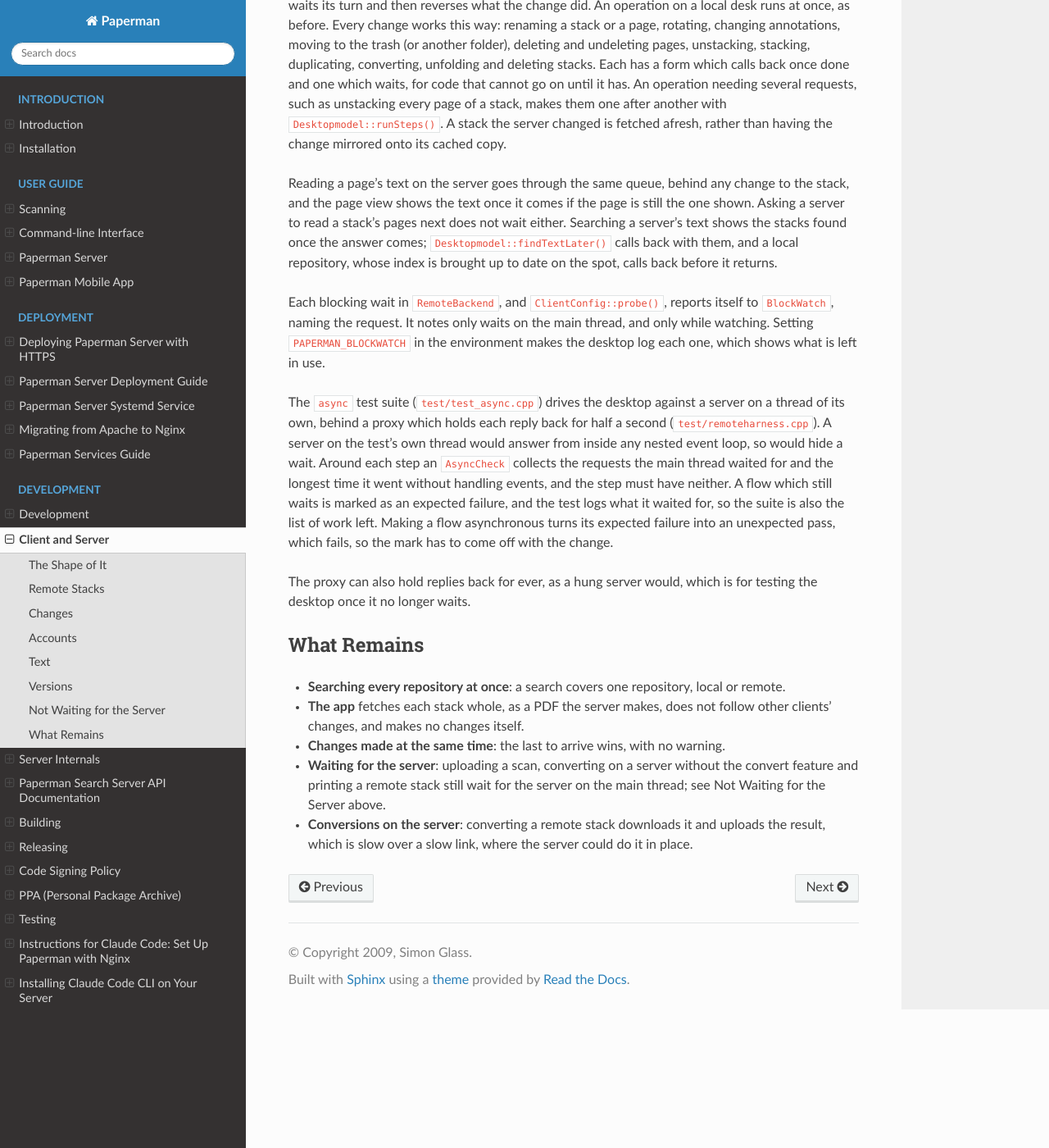
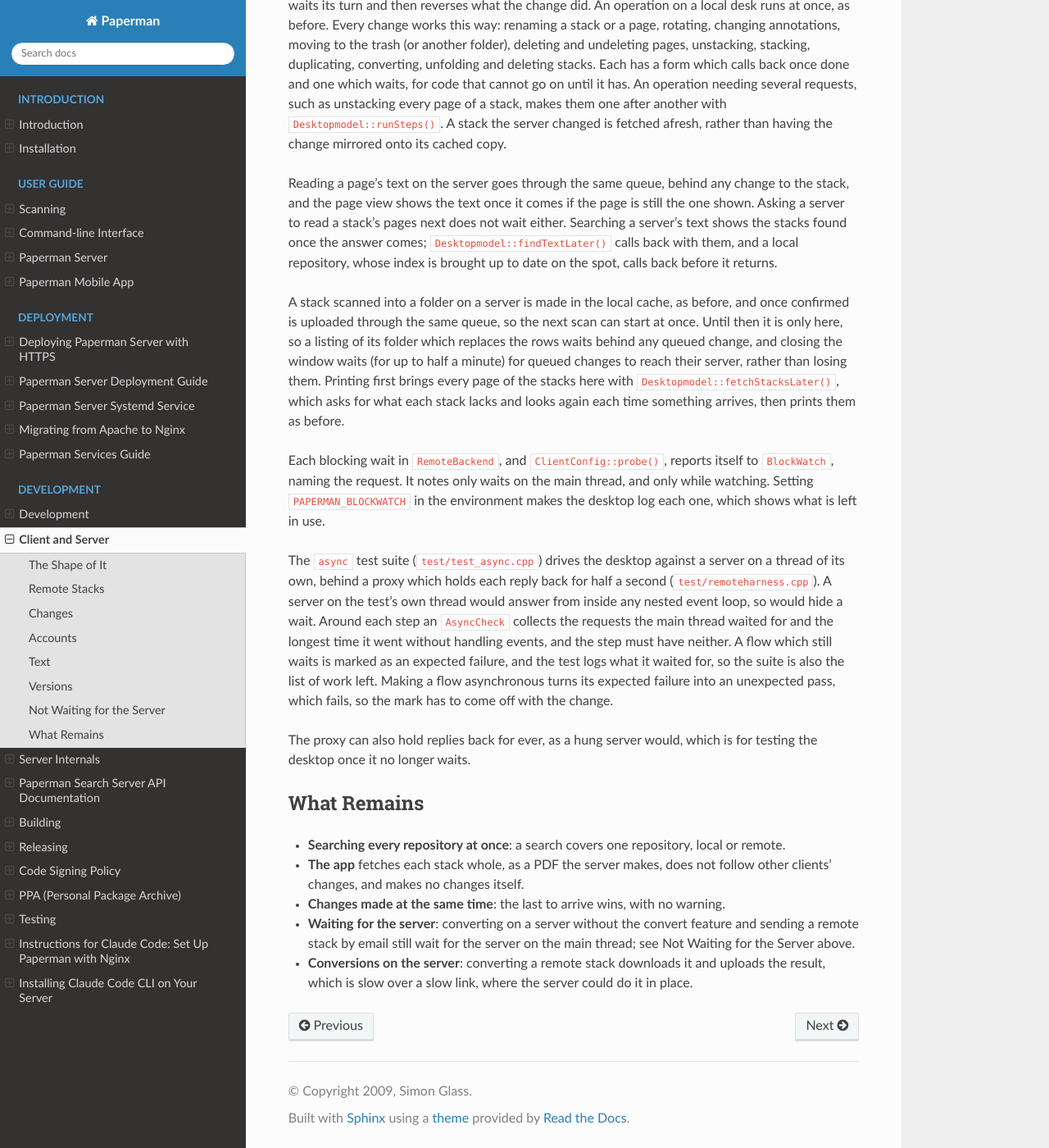
Before and after one commit to sjg20/paperman, a Sphinx documentation site: the page built from doc/client-server.rst, in a window 1280 px wide and 1400 px high, scrolled down 3125 px. Shown: the whole window at 82% size. Built offline with Sphinx 7.4.7 and the Read the Docs theme 3.1.0, drawn with Linux system fonts in a browser that asks for light colours.

Commit message:
doc: Describe scanning and printing without waiting
Scanning into a folder on a server and printing a remote stack no
longer wait, so describe how they work and drop them from what remains.

Co-developed-by: Claude Opus 5.5 (1M context) <noreply@anthropic.com>
Claude-Session: https://claude.ai/code/session_01BxfLL7T8McSpFMMxYekitE

```diff
--- a/doc/client-server.rst
+++ b/doc/client-server.rst
@@ -173,6 +173,16 @@ stacks found once the answer comes; ``Desktopmodel::findTextLater()``
 calls back with them, and a local repository, whose index is brought up
 to date on the spot, calls back before it returns.
 
+A stack scanned into a folder on a server is made in the local cache, as
+before, and once confirmed is uploaded through the same queue, so the
+next scan can start at once. Until then it is only here, so a listing of
+its folder which replaces the rows waits behind any queued change, and
+closing the window waits (for up to half a minute) for queued changes to
+reach their server, rather than losing them. Printing first brings every
+page of the stacks here with ``Desktopmodel::fetchStacksLater()``, which
+asks for what each stack lacks and looks again each time something
+arrives, then prints them as before.
+
 Each blocking wait in ``RemoteBackend``, and ``ClientConfig::probe()``,
 reports itself to ``BlockWatch``, naming the request. It notes only waits
 on the main thread, and only while watching. Setting
@@ -203,9 +213,9 @@ What Remains
   not follow other clients' changes, and makes no changes itself.
 - **Changes made at the same time**: the last to arrive wins, with no
   warning.
-- **Waiting for the server**: uploading a scan, converting on a server
-  without the convert feature and printing a remote stack still wait for
-  the server on the main thread; see Not Waiting for the Server above.
+- **Waiting for the server**: converting on a server without the convert
+  feature and sending a remote stack by email still wait for the server
+  on the main thread; see Not Waiting for the Server above.
 - **Conversions on the server**: converting a remote stack downloads it
   and uploads the result, which is slow over a slow link, where the server
   could do it in place.
```
